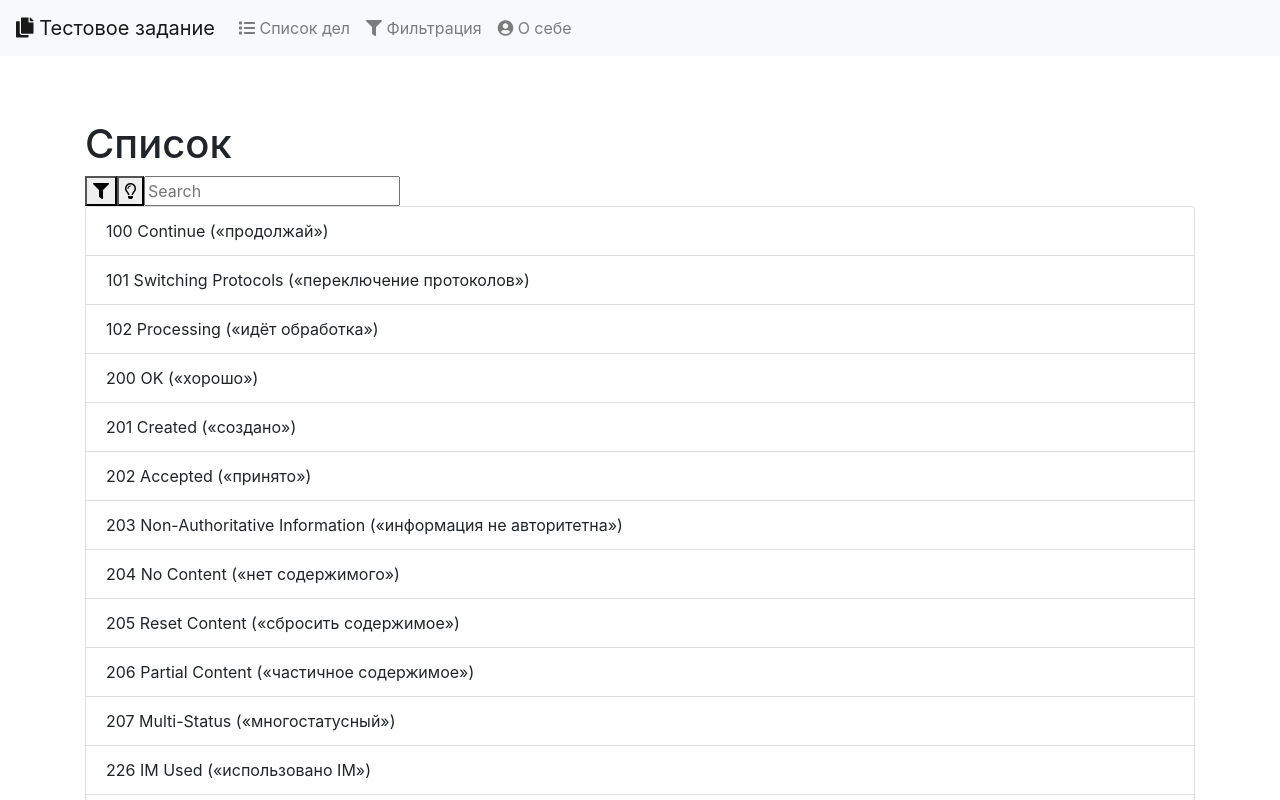
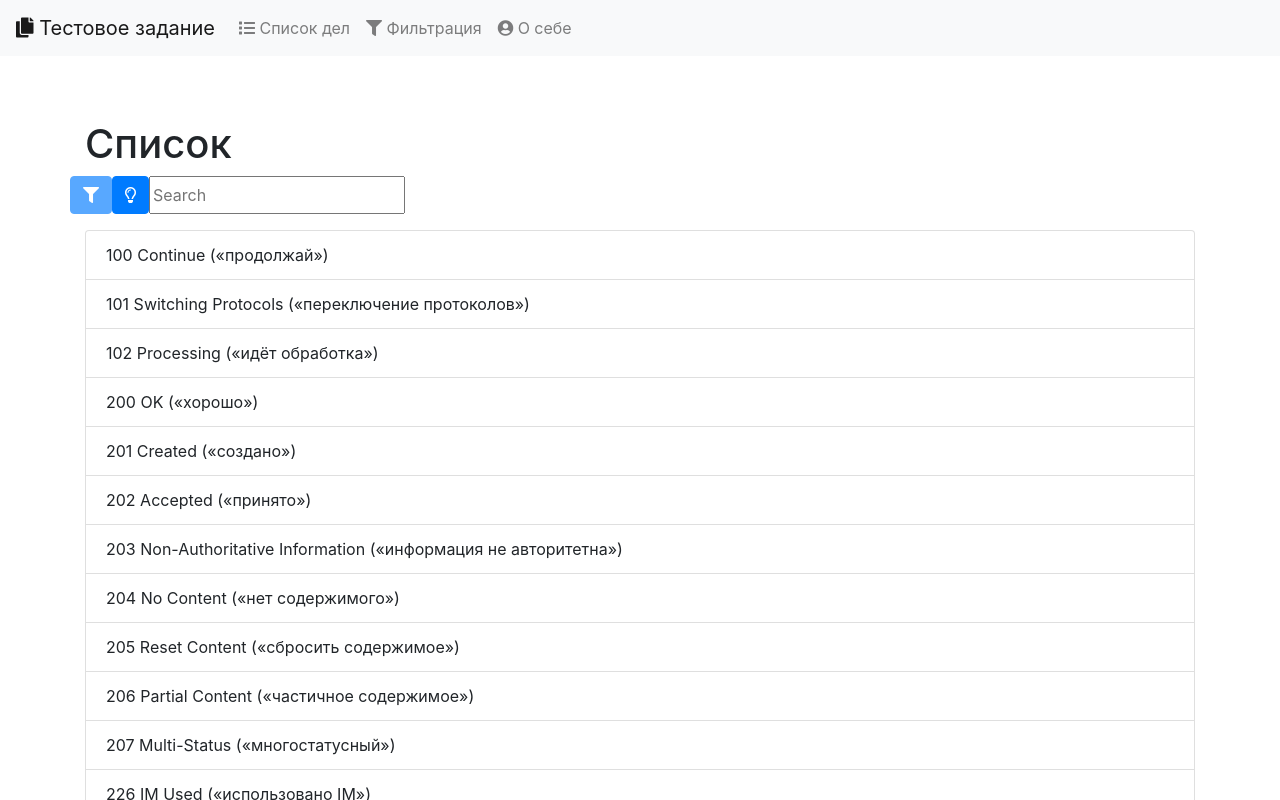
Before and after one commit to pbuba/vue-test-task, a Vue app: page /#/filtering in a window 1280 px wide. Shown: the top 800 px of the page. Built offline with nearby package versions, Linux system fonts and the light colour scheme.

Commit message:
Start work page About

```diff
--- /dev/null
+++ b/src/components/AboutMe.vue
@@ -0,0 +1,16 @@
+<template>
+  <div>
+    <button type="button" class="btn btn-secondary">CHANGE</button>
+    <input type="text">
+  </div>
+</template>
+
+<script>
+export default {
+  data: function() {
+    return {
+      name: ''
+    };
+  }
+};
+</script>
--- a/src/components/FilterComponent.vue
+++ b/src/components/FilterComponent.vue
@@ -1,14 +1,16 @@
 <template>
   <div>
-    <button type="button">
-      <i class="fas fa-filter"></i>
-    </button>
+    <div class="form-group row">
+      <button class="btn btn-primary" type="button" :disabled="isFilter" @click="chooseFilterType">
+        <i class="fas fa-filter"></i>
+      </button>
 
-    <button type="button">
-      <i class="far fa-lightbulb"></i>
-    </button>
+      <button class="btn btn-primary" type="button" :disabled="isHighlight" @click="chooseHighlightType">
+        <i class="far fa-lightbulb"></i>
+      </button>
 
-    <input v-model="query" type="text" placeholder="Search">
+      <input v-model="query" type="text" placeholder="Search">
+    </div>
 
     <ul v-if="isFilter" class="list-group">
       <li v-for="(item, index) in filterList" :key="index" class="list-group-item">
@@ -17,7 +19,7 @@
     </ul>
 
     <ul v-if="isHighlight" class="list-group">
-      <li v-for="(item, index) in filterList" :key="index" class="list-group-item" v-html="highlight(item)"></li>
+      <li v-for="(item, index) in list" :key="index" class="list-group-item" v-html="highlight(item)"></li>
     </ul>
   </div>
 </template>
@@ -27,7 +29,7 @@ export default {
   data: function() {
     return {
       query: '',
-      type: 'highlight',
+      type: 'filter',
       list: [
         '100 Continue («продолжай»)',
         '101 Switching Protocols («переключение протоколов»)',
@@ -121,6 +123,12 @@ export default {
       } else {
         return element;
       }
+    },
+    chooseFilterType: function() {
+      this.type = 'filter';
+    },
+    chooseHighlightType: function() {
+      this.type = 'highlight';
     }
   }
 };
--- a/src/views/About.vue
+++ b/src/views/About.vue
@@ -1,5 +1,17 @@
 <template>
   <div class="about">
     <h1 class="title">This is an about page</h1>
+    <AboutMe/>
   </div>
 </template>
+
+<script>
+import AboutMe from '@/components/AboutMe.vue';
+
+export default {
+  name: 'About',
+  components: {
+    AboutMe
+  }
+};
+</script>
```
